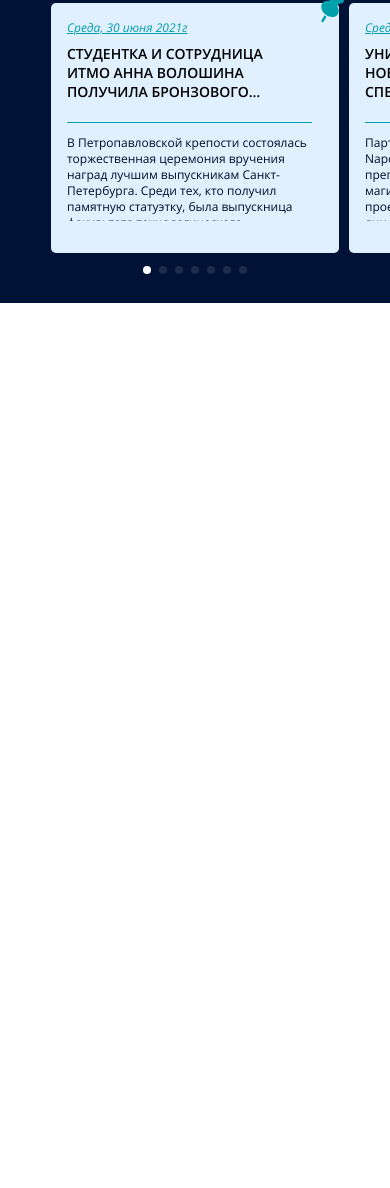
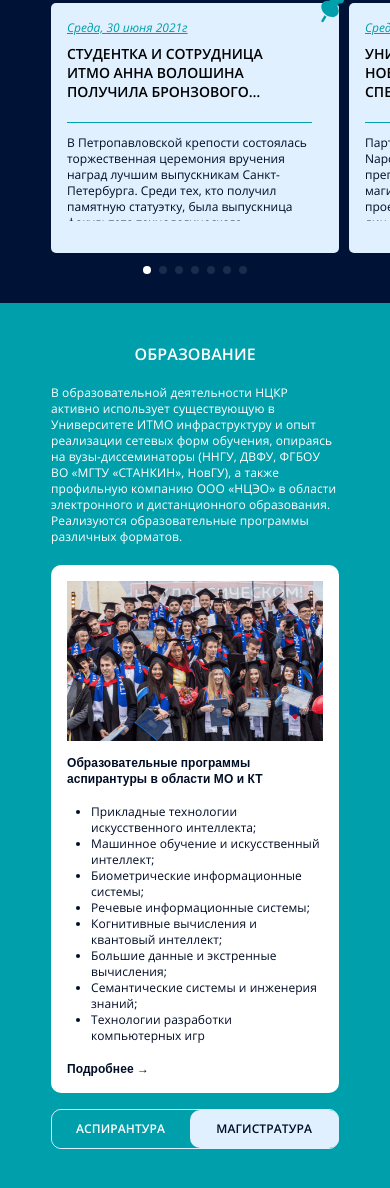
Before and after one commit to VolcharaMastering/itmo, a plain HTML site: page index.html in a window 390 px wide. Shown: the part 502-1690 px from the top of the page. Before the commit the page ends 844 px from the top, so only its background shows below. Drawn offline with nearby package versions, Linux system fonts and the light colour scheme; files whose address does not match are found by name.

Commit message:
"feat: added section education"

```diff
--- /dev/null
+++ b/blocks/education/education.css
@@ -0,0 +1,9 @@
+.education{
+    max-width: 100%;
+    margin: 0;
+    display: flex;
+    flex-direction: column;
+    justify-content: center;
+    align-items: center;
+    background-color: #009FAC;
+}
--- /dev/null
+++ b/blocks/education/education__button-container.css
@@ -0,0 +1,5 @@
+.education__button-container {
+    display: flex;
+    width: max-content;
+    height: 100%;
+}
--- /dev/null
+++ b/blocks/education/education__button.css
@@ -0,0 +1,63 @@
+.education__button {
+    font-family: 'OpenSans', Arial, Helvetica, sans-serif;
+    font-style: normal;
+    letter-spacing: 0.1px;
+    font-weight: 600;
+    font-size: 18px;
+    line-height: 30px;
+    display: flex;
+    justify-content: center;
+    align-items: center;
+    width: 279px;
+    height: 100%;
+    box-sizing: border-box;
+    border: none;
+    border-radius: 10px;
+    cursor: pointer;
+    transition: 0.5s;
+    color: #000D26;
+    background-color: #E0F0FF;
+}
+
+.education__input:checked + .education__button {
+    color: #FFF;
+    background-color: #009FAC;
+    width: 261px;
+}
+
+.education__input:disabled + .education__button {
+    width: 279px;
+}
+
+@media screen and (max-width: 1024px) {
+    .education__button {
+        font-size: 14px;
+        line-height: 19px;
+        width: 232.5px;
+    }
+
+    .education__input:checked + .education__button {
+        width: 217.5px;
+    }
+
+    .education__input:disabled + .education__button {
+        width: 232.5px;
+    }
+}
+
+@media screen and (max-width: 481px) {
+    .education__button {
+        font-size: 12px;
+        line-height: 16px;
+        width: 148.8px;
+  }
+
+    .education__input:checked + .education__button {
+        width: 138.2px;
+    }
+
+    .education__input:disabled + .education__button {
+        width: 148.8px;
+    }
+
+}
--- /dev/null
+++ b/blocks/education/education__buttons.css
@@ -0,0 +1,28 @@
+.education__buttons {
+    display: flex;
+    flex-direction: row;
+    justify-content: center;
+    border: 1px solid #E0F0FF;
+    border-radius: 10px;
+    box-sizing: border-box;
+    width: 540.2px;
+    height: 60px;
+    margin: 33px auto 80px;
+    padding: 0;
+}
+
+@media screen and (max-width: 1024px) {
+    .education__buttons {
+        width: 450px;
+        height: 44px;
+        margin: 30px auto 60px;
+    }
+}
+
+@media screen and (max-width: 481px) {
+    .education__buttons {
+        width: 288.2px;
+        height: 40px;
+        margin: 16px auto 40px;
+  }
+}
--- /dev/null
+++ b/blocks/education/education__card.css
@@ -0,0 +1,43 @@
+.education__card {
+    display: flex;
+    flex-direction: row;
+    justify-content: flex-end;
+    align-content: center;
+    width: 1169px;
+    height: 429px;
+    margin: 60px auto 0;
+    background: #FFFFFF;
+    border-radius: 10px;
+}
+
+@media screen and (max-width: 1160px) {
+    .education__card {
+        width: 1000px;
+        margin: 40px auto 0;
+  }
+}
+
+@media screen and (max-width: 1024px) {
+    .education__card {
+        width: 690px;
+        height: 322px;
+        margin: 40px auto 0;
+  }
+}
+
+@media screen and (max-width: 690px) {
+    .education__card {
+        flex-direction: column;
+        position: relative;
+        width: 450px;
+        height: 528px;
+        margin: 40px auto 0;
+  }
+}
+
+@media screen and (max-width: 481px) {
+    .education__card {
+        width: 288px;
+        margin: 20px auto 0;
+    }
+  }
--- /dev/null
+++ b/blocks/education/education__image-container.css
@@ -0,0 +1,37 @@
+.education__image-container {
+    display: flex;
+    position: relative;
+    width: 445px;
+    height: 364px;
+    margin: 30px;
+    margin-left: 0;
+}
+
+@media screen and (max-width: 1024px) {
+    .education__image-container {
+        width: 280px;
+        height: 282px;
+        margin: 20px;
+    }
+}
+
+@media screen and (max-width: 690px) {
+    .education__image-container {
+        position: absolute;
+        top: 20px;
+        left: 20px;
+        width: 410px;
+        height: 402px;
+        margin: 0;
+
+    }
+}
+
+@media screen and (max-width: 481px) {
+    .education__image-container {
+        width: 256px;
+        height: 160px;
+        top: 16px;
+        left: 16px;
+  }
+}
--- /dev/null
+++ b/blocks/education/education__image..css
@@ -0,0 +1,8 @@
+.education__image {
+    width: 100%;
+    height: 100%;
+    object-fit: cover;
+    position: absolute;
+    top: 0;
+    right: 0;
+}
--- /dev/null
+++ b/blocks/education/education__info.css
@@ -0,0 +1,60 @@
+.education__info {
+    font-family: 'OpenSans', Arial, Helvetica, sans-serif;
+    font-style: normal;
+    font-weight: 400;
+    font-size: 18px;
+    line-height: 30px;
+    letter-spacing: 0.1px;
+    color: #FFFFFF;
+    width: 920px;
+    height: 150px;
+    text-align: start;
+    padding: 0;
+    margin: 30px auto 0;
+}
+
+@media screen and (max-width: 1024px) {
+    .education__info {
+        width: 690px;
+        height: 100px;
+        font-size: 14px;
+        line-height: 20px;
+  }
+}
+
+@media screen and (max-width: 690px) {
+    .education__info {
+        width: 580px;
+        height: 120px;
+        font-size: 14px;
+        line-height: 20px;
+        margin: 20px 16px 0 36px;
+  }
+}
+
+
+@media screen and (max-width: 690px) {
+    .education__info {
+        width: 450px;
+        margin: 20px auto 0;
+  }
+}
+
+@media screen and (max-width: 481px) {
+    .education__info {
+        width: 288px;
+        height: 140px;
+        font-size: 12px;
+        line-height: 16px;
+    }
+  }
+
+  @media screen and (max-width: 481px) {
+    .education__info {
+        width: 288px;
+        height: 160px;
+        font-size: 12px;
+        line-height: 16px;
+        margin: 20px auto 0;
+    }
+  }
--- /dev/null
+++ b/blocks/education/education__input.css
@@ -0,0 +1,3 @@
+.education__input {
+    display: none;
+}
--- /dev/null
+++ b/blocks/education/education__link.css
@@ -0,0 +1,27 @@
+.education__link {
+    font-family: 'OpenSans-SemiBold', Arial, Helvetica, sans-serif;
+    font-style: bold;
+    font-weight: 600;
+    font-size: 18px;
+    line-height: 30px;
+    letter-spacing: 0.1px;
+    color: #000D26;
+    text-decoration: none;
+    margin: 0;
+    padding: 0;
+}
+
+@media screen and (max-width: 1024px) {
+    .education__link {
+        font-size: 14px;
+        line-height: 19px;
+  }
+}
+
+@media screen and (max-width: 690px) {
+    .education__link {
+        font-size: 12px;
+        line-height: 16px;
+        letter-spacing: 0.0588372px;
+  }
+}
--- /dev/null
+++ b/blocks/education/education__list-element.css
@@ -0,0 +1,9 @@
+.education__list-element {
+   margin-left: 12px;
+}
+
+@media screen and (max-width: 1024px) {
+   .education__list-element {
+      margin-left: 0;
+ }
+}
--- /dev/null
+++ b/blocks/education/education__list.css
@@ -0,0 +1,26 @@
+.education__list {
+    font-family: 'OpenSans', Arial, Helvetica, sans-serif;
+    font-style: normal;
+    font-weight: 400;
+    font-size: 18px;
+    line-height: 30px;
+    letter-spacing: 0.1px;
+    color: #000D26;
+    padding: 0;
+    margin-left: 22px;
+}
+
+@media screen and (max-width: 1024px) {
+    .education__list {
+        font-size: 12px;
+        line-height: 20px;
+        letter-spacing: 0.0588372px;
+        margin-left: 24px;
+  }
+}
+
+@media screen and (max-width: 481px) {
+    .education__list {
+        line-height: 16px;
+  }
+}
--- /dev/null
+++ b/blocks/education/education__programmes-title.css
@@ -0,0 +1,19 @@
+.education__programmes-title {
+    font-family: 'OpenSans-SemiBold', Arial, Helvetica, sans-serif;
+    font-style: bold;
+    font-weight: 600;
+    font-size: 18px;
+    line-height: 30px;
+    letter-spacing: 0.1px;
+    color: #000D26;
+    margin: 0;
+    padding: 0;
+}
+
+@media screen and (max-width: 1024px) {
+    .education__programmes-title {
+        font-size: 12px;
+        line-height: 16px;
+        letter-spacing: 0.0588372px;
+  }
+}
--- /dev/null
+++ b/blocks/education/education__programmes.css
@@ -0,0 +1,39 @@
+.education__programmes {
+    display: flex;
+    flex-direction: column;
+    justify-content: space-between;
+    align-items: flex-start;
+    width: 635px;
+    height: 364px;
+    margin: 30px;
+}
+
+@media screen and (max-width: 1160px) {
+    .education__programmes {
+        width: 540px;
+        margin: 20px;
+  }
+}
+
+@media screen and (max-width: 1024px) {
+    .education__programmes {
+        width: 340px;
+        height: 282px;
+        margin: 20px;
+  }
+}
+
+@media screen and (max-width: 690px) {
+    .education__programmes {
+        width: 410px;
+        margin-bottom: 0;
+  }
+}
+
+@media screen and (max-width: 481px) {
+    .education__programmes {
+        width: 256px;
+        height: 322px;
+        margin: 0 auto 16px;
+    }
+  }
--- /dev/null
+++ b/blocks/education/education__title.css
@@ -0,0 +1,42 @@
+.education__title {
+font-family: 'OpenSans', Arial, Helvetica, sans-serif;
+font-style: normal;
+font-weight: 600;
+font-size: 36px;
+line-height: 68px;
+text-align: center;
+letter-spacing: 0.1px;
+text-transform: uppercase;
+color: #FFFFFF;
+width: 472px;
+height: 66px;
+padding: 0;
+margin: 80px auto 0;
+}
+
+@media screen and (max-width: 1024px) {
+    .education__title {
+        width: 690px;
+        height: 33px;
+        font-size: 24px;
+        line-height: 33px;
+        margin: 60px auto 0;
+  }
+}
+
+@media screen and (max-width: 690px) {
+    .education__title {
+        width: 450px;
+        margin: 50px auto 0;
+    }
+  }
+
+@media screen and (max-width: 481px) {
+    .education__title {
+        width: 121px;
+        height: 22px;
+        font-size: 16px;
+        line-height: 22px;
+        margin: 40px auto 0;
+    }
+  }
--- a/index.html
+++ b/index.html
@@ -35,6 +35,47 @@
     </div>
   </section>
 
+  <section class="education">
+    <h2 class="education__title">Образование</h2>
+    <p class="education__info">В образовательной деятельности
+      НЦКР активно использует существующую в Университете ИТМО
+      инфраструктуру и опыт реализации сетевых форм обучения,
+      опираясь на вузы-диссеминаторы (ННГУ, ДВФУ, ФГБОУ ВО «МГТУ
+      «СТАНКИН», НовГУ), а также профильную компанию ООО «НЦЭО»
+      в области электронного и дистанционного образования. Реализуются
+      образовательные программы различных форматов.</p>
+    <div class="education__card">
+      <div class="education__programmes">
+        <h3 class="education__programmes-title">Образовательные программы
+          аспирантуры в области МО и КТ</h3>
+        <ul class="education__list">
+          <li class="education__list-element">Прикладные технологии искусственного интеллекта;</li>
+          <li class="education__list-element">Машинное обучение и искусственный интеллект;</li>
+          <li class="education__list-element">Биометрические информационные системы;</li>
+          <li class="education__list-element"> Речевые информационные системы;</li>
+          <li class="education__list-element">Когнитивные вычисления и квантовый интеллект;</li>
+          <li class="education__list-element">Большие данные и экстренные вычисления;</li>
+          <li class="education__list-element">Семантические системы и инженерия знаний;</li>
+          <li class="education__list-element">Технологии разработки компьютерных игр</li>
+        </ul>
+        <a href="https://aspirantura.itmo.ru/?main=12" class="education__link">Подробнее &rarr;</a>
+      </div>
+      <div class="education__image-container">
+        <img class="education__image education__img-mag" src="images/learning.png" alt="Учебный процесс">
+        <img class="education__image education__img-post" src="images/education.png" alt="Выпускники">
+      </div>
+    </div>
+    <form class="education__buttons">
+      <div class="education__button-container">
+        <input class="education__input" type="radio" id="education1" name="education" value="post" checked>
+        <label class="education__button education__btn-post"  for="education1">АСПИРАНТУРА</label>
+      </div>
+      <div class="education__button-container">
+        <input class="education__input" type="radio" id="education2" name="education" value="mag">
+        <label class="education__button education__btn-mag" for="education2">МАГИСТРАТУРА</label>
+      </div>
+    </form>
+  </section>
 
 <!--Templates-->
 <template id="about-card-template">
```
Also changed, not shown: pages/index.css (+17 -0 lines), scripts/index.js (+25 -0 lines), images/education.png (added), images/learning.png (added).
